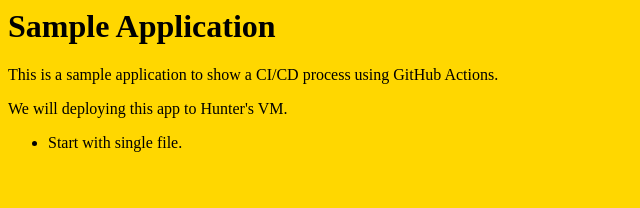
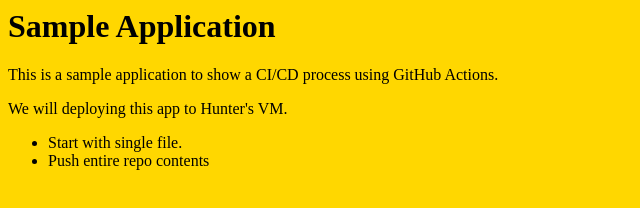
Before and after one commit to RutgersGRID/devops-git-actions, a plain HTML site: page index.html in a window 1280 px wide. Shown: the whole page, without its empty margins (0-640 px from the left). Drawn offline with Linux system fonts and the light colour scheme.

Commit message:
more text

```diff
--- a/index.html
+++ b/index.html
@@ -8,6 +8,7 @@
   <p>We will deploying this app to Hunter's VM.</p>
   <ul>
       <li>Start with single file.</li>
+      <li>Push entire repo contents</li>
   </ul>
 </body>
 </html>
```
